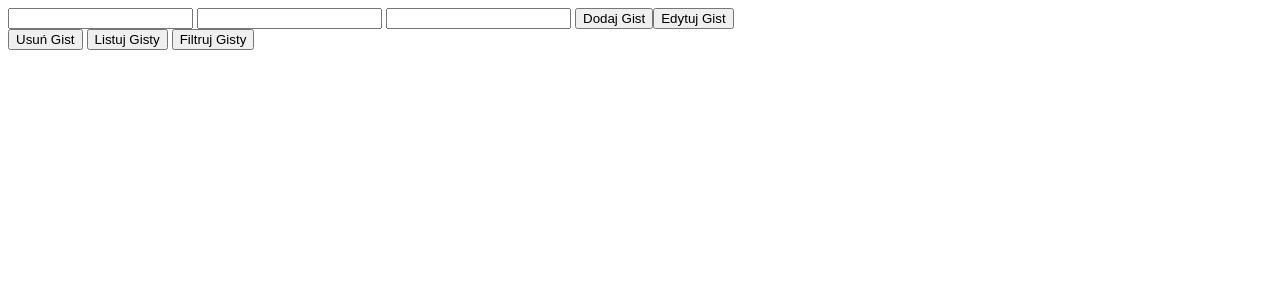
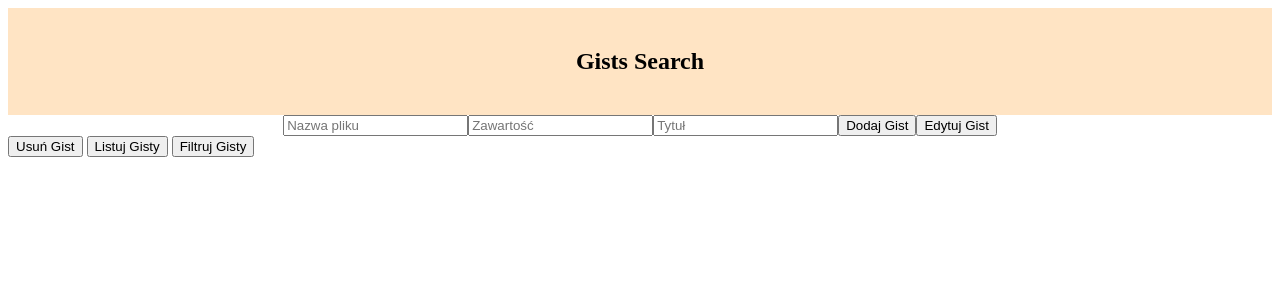
Before and after one commit to Szymen1994/Exercise1, a React (Create React App) app: page / in a window 1280 px wide. Shown: the top 300 px of the page. Built offline with nearby package versions, Linux system fonts and the light colour scheme.

Commit message:
pierwszy dzien z poprawkami

```diff
--- a/src/AddEdit.js
+++ b/src/AddEdit.js
@@ -1,12 +1,13 @@
-import React from 'react'
+import React from 'react';
+import './style.css';
 
 export default function AddEdit(){
     return(
     <>
         <form action="">
-            <input type="text" name="nazwa"/>       {/*nazwa pliku*/}
-            <input type="text" name="zawartość"/>   {/*zawartość Gist'a*/}
-            <input type="text" name="tytuł"/>       {/*Tytuł Gista*/}
+            <input type="text" name="nazwa" placeholder="Nazwa pliku"/>       {/*nazwa pliku*/}
+            <input type="text" name="zawartość" placeholder="Zawartość"/>   {/*zawartość Gist'a*/}
+            <input type="text" name="tytuł" placeholder="Tytuł"/>       {/*Tytuł Gista*/}
             <button>Dodaj Gist</button>
             <button>Edytuj Gist</button>
         </form>
--- a/src/App.js
+++ b/src/App.js
@@ -1,17 +1,22 @@
 import React from 'react';
 import AddEdit from './AddEdit';
+import './style.css';
 
 function App() {
   return (
     <>
-    <AddEdit />
-    <button>Usuń Gist</button>      {/*akcja*/}
-    <button>Listuj Gisty</button>   {/*Paginacja*/}
-    <button>Filtruj Gisty</button>  {/*Paginacja-Filtrowanie*/}
-    {/*lista Gistów*/}
-    <form>
+      <header>
+        <h2>Gists Search</h2>
+      </header>
 
-    </form>
+      <AddEdit />
+      <button> Usuń Gist </button>      {/*akcja*/}
+      <button> Listuj Gisty </button>   {/*Paginacja*/}
+      <button> Filtruj Gisty </button>  {/*Paginacja-Filtrowanie*/}
+      {/*lista Gistów*/}
+      <form>
+
+      </form>
     </>
   )
 }
--- /dev/null
+++ b/src/style.css
@@ -0,0 +1,12 @@
+header{
+    background-color: bisque;
+    display: flex;
+    justify-content: center;
+    padding: 20px;
+    margin: auto;
+}
+
+form{
+    display:flex;
+    justify-content: center;
+}
```
